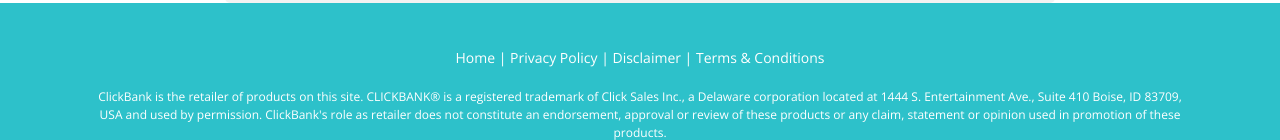
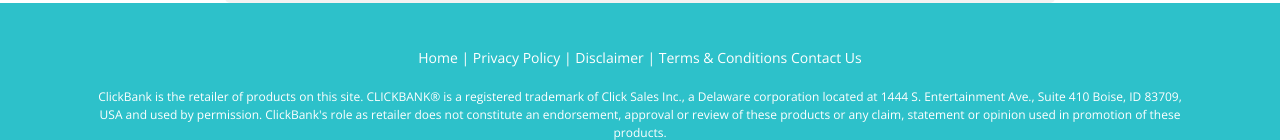
Before and after one commit to cauvery-digital/thesmoothies, a plain HTML site: page contact.html in a window 1280 px wide. Shown: the part 734-874 px from the top of the page. Drawn offline with nearby package versions, Linux system fonts and the light colour scheme; a script that the page names is missing.

Commit message:
Update contact.html

```diff
--- a/contact.html
+++ b/contact.html
@@ -164,6 +164,7 @@ div.form {
             <a href="privacy.html" target="_blank">Privacy Policy</a> <span>|</span>
             <a href="disclaimer.html" target="_blank">Disclaimer</a> <span>|</span>
             <a href="terms.html" target="_blank">Terms & Conditions</a>
+	    <a href="contact.html" target="_blank">Contact Us</a>
         </div>
         <div class="footer-text">
            ClickBank is the retailer of products on this site. CLICKBANK® is a registered trademark of Click Sales Inc., a Delaware corporation located at 1444 S. Entertainment Ave., Suite 410 Boise, ID 83709, USA and used by permission. ClickBank's role as retailer does not constitute an endorsement, approval or review of these products or any claim, statement or opinion used in promotion of these products.
```
